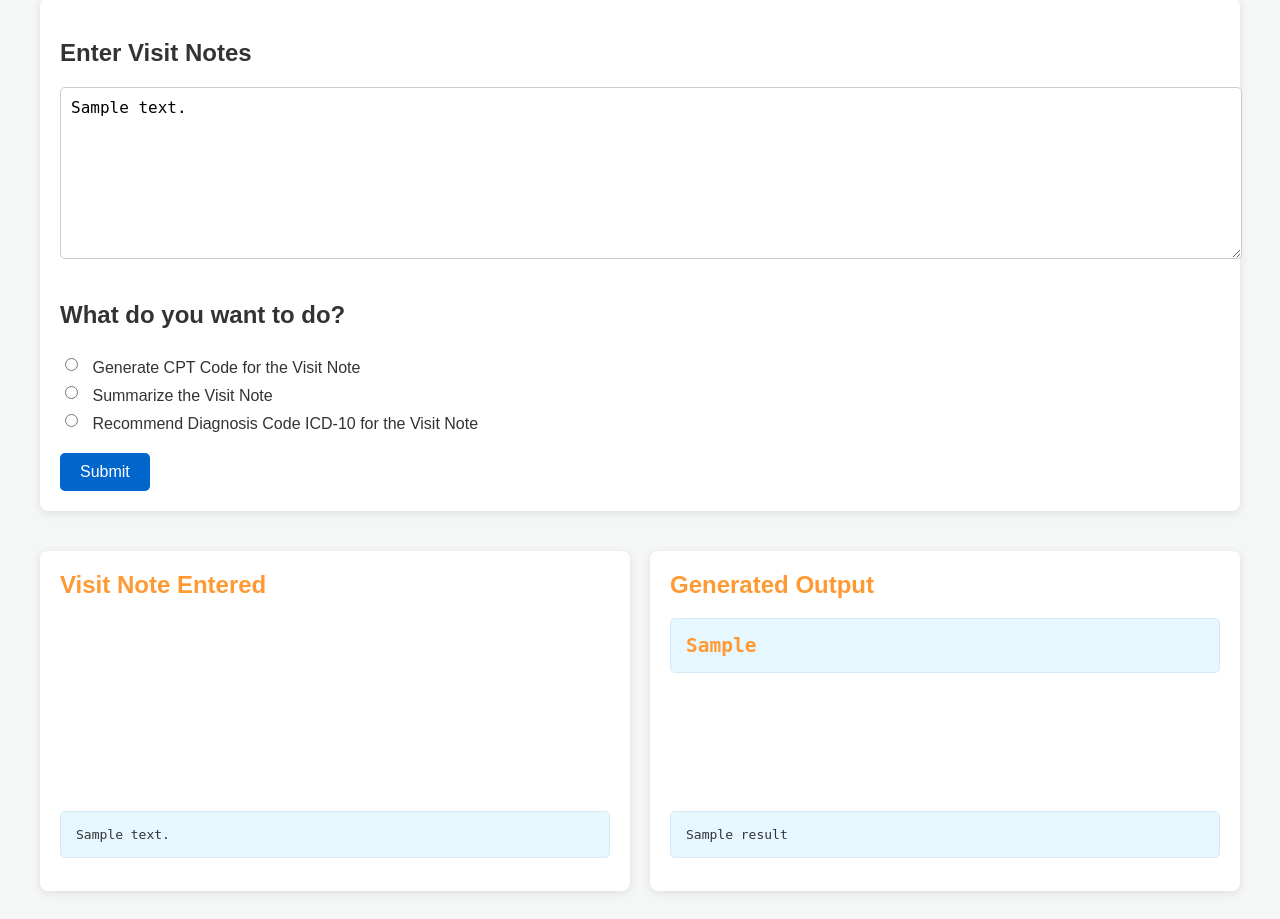
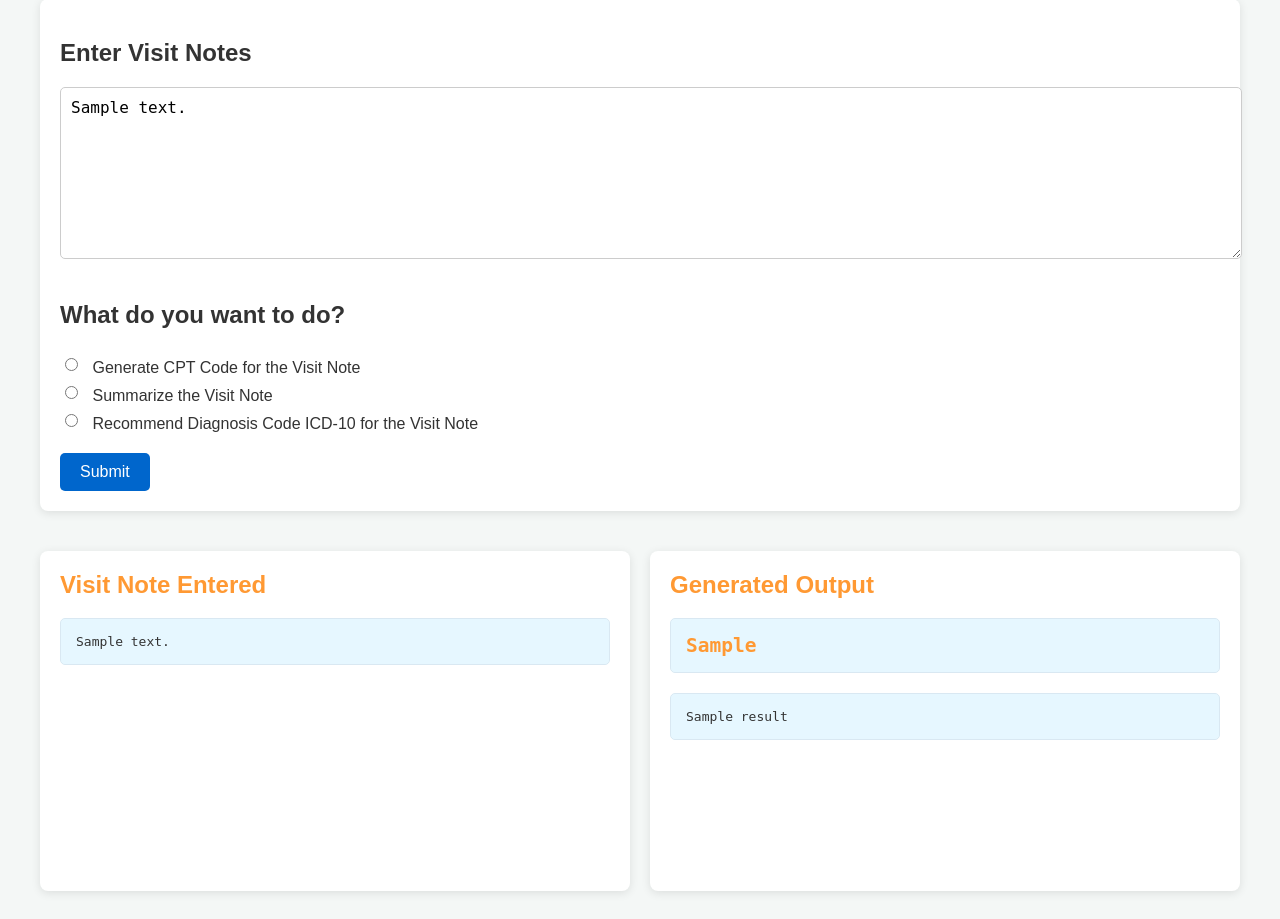
Before and after one commit to codekunoichi/clinical_insights_ai, a FastAPI app: template app/templates/form.html in a window 1280 px wide. Shown: the part 101-1020 px from the top of the page. Run offline with FastAPI, Linux system fonts and the light colour scheme; the template is opened without the code that fills it: most values are stand-ins (such as "Sample title", 1, 10 or a date in 2020); parts of the project's set-up code (start-up, migrations or seed data) failed here and were passed over.

Commit message:
Wrap the output content and remove horizontal scrolling for better readability

```diff
--- a/app/templates/static/styles.css
+++ b/app/templates/static/styles.css
@@ -82,10 +82,21 @@ input[type="radio"] {
 }
 
 .output-box {
-    flex-grow: 1;
-    display: flex;
-    flex-direction: column;
-    justify-content: space-between;
+    width: 48%;
+    padding: 20px;
+    border-radius: 8px;
+    box-shadow: 0 2px 10px rgba(0, 0, 0, 0.1);
+    background-color: #fff;
+    min-height: 300px;
+    overflow: auto; /* Allow scrolling if content overflows */
+    word-wrap: break-word; /* Ensures that long words break onto the next line */
+}
+
+.output-box pre {
+    white-space: pre-wrap; /* Preserve whitespace and wrap text */
+    word-wrap: break-word; /* Break long words if necessary */
+    overflow-x: auto; /* Allow horizontal scroll if needed (for very wide content) */
+    max-width: 100%; /* Ensure that the pre element doesn't exceed the width of the box */
 }
 
 .output-box h2 {
```
